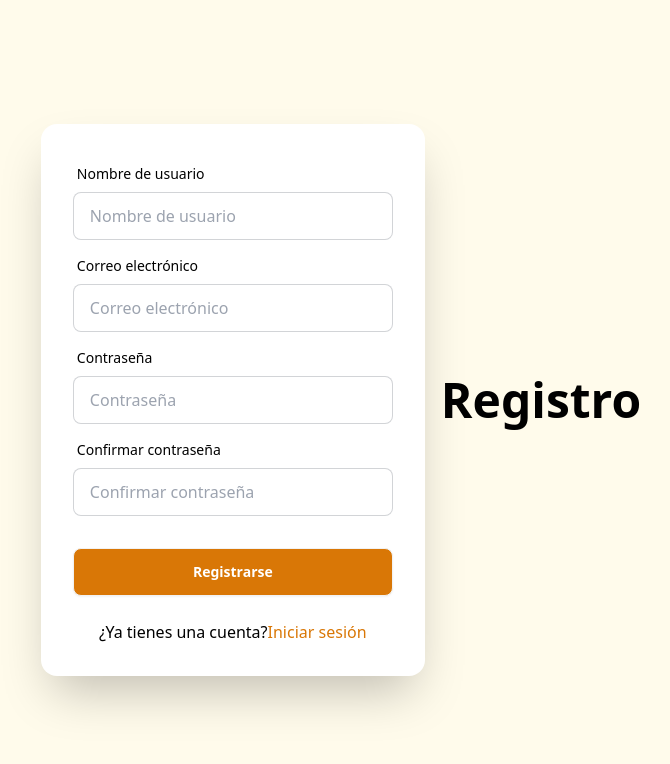
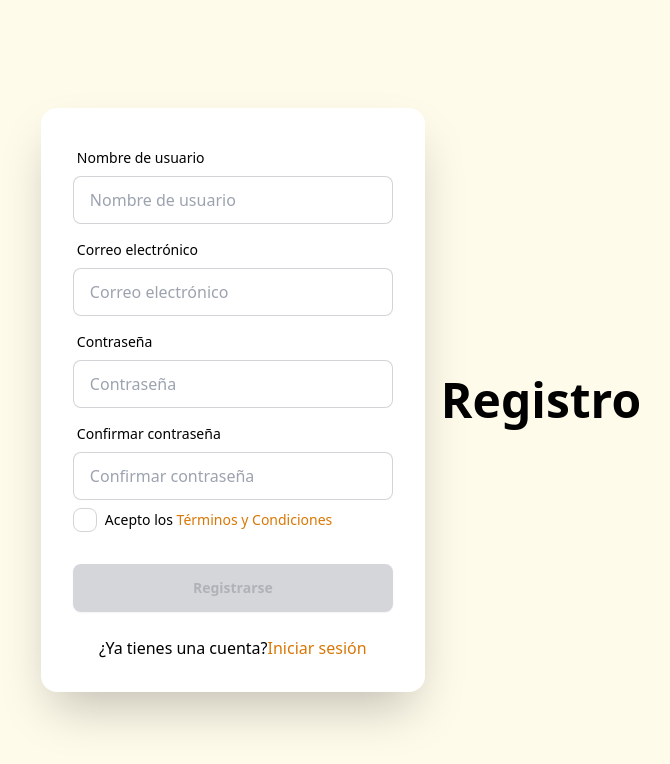
Before and after one commit to danferkz/SGC_sf, a Vue app in the folder frontend_carpi/: page /registro in a window 1280 px wide. Shown: the top 764 px of the page, without its empty margins (299-969 px from the left). Built offline with nearby package versions, Linux system fonts and the light colour scheme.

Commit message:
Agregado de términos y condiciones en la vista de Registro

```diff
--- a/frontend_carpi/src/views/RegistrationView.vue
+++ b/frontend_carpi/src/views/RegistrationView.vue
@@ -34,8 +34,15 @@
                         <input id="confirm-password" v-model="confirmPassword" type="password"
                             placeholder="Confirmar contraseña" class="input input-bordered" required />
                     </div>
+                    <!-- Checkbox de Términos y Condiciones -->
+                    <div class="form-control">
+                        <label class="cursor-pointer flex items-center space-x-2">
+                            <input type="checkbox" v-model="termsAccepted" class="checkbox checkbox-bordered" required />
+                            <span class="label-text text-[#000000]">Acepto los <RouterLink to="/terms" class="text-[#D97706]">Términos y Condiciones</RouterLink></span>
+                        </label>
+                    </div>
                     <div class="form-control mt-6">
-                        <button type="submit" class="btn bg-[#D97706] hover:bg-[#B45309] text-white">
+                        <button type="submit" class="btn bg-[#D97706] hover:bg-[#B45309] text-white" :disabled="!termsAccepted">
                             Registrarse
                         </button>
                     </div>
@@ -67,6 +74,7 @@ export default {
         const password = ref('');
         const confirmPassword = ref('');
         const errorMessage = ref('');
+        const termsAccepted = ref(false); // Variable para controlar si aceptó los términos
 
         const handleRegistration = async () => {
             // Reset error message
@@ -79,6 +87,11 @@ export default {
                 password: password.value,
                 password2: confirmPassword.value, // Coincide con el campo del serializer
             };
+
+            if (!termsAccepted.value) {
+                errorMessage.value = 'Debes aceptar los Términos y Condiciones para registrarte.';
+                return;
+            }
 
             try {
                 // Llamada a la API para registrar el usuario
@@ -102,13 +115,13 @@ export default {
             password,
             confirmPassword,
             errorMessage,
+            termsAccepted, // Retornar la variable de los términos
             handleRegistration,
         };
     },
 };
 </script>
 
-
 <style scoped>
 .error-message {
     color: red;
```
